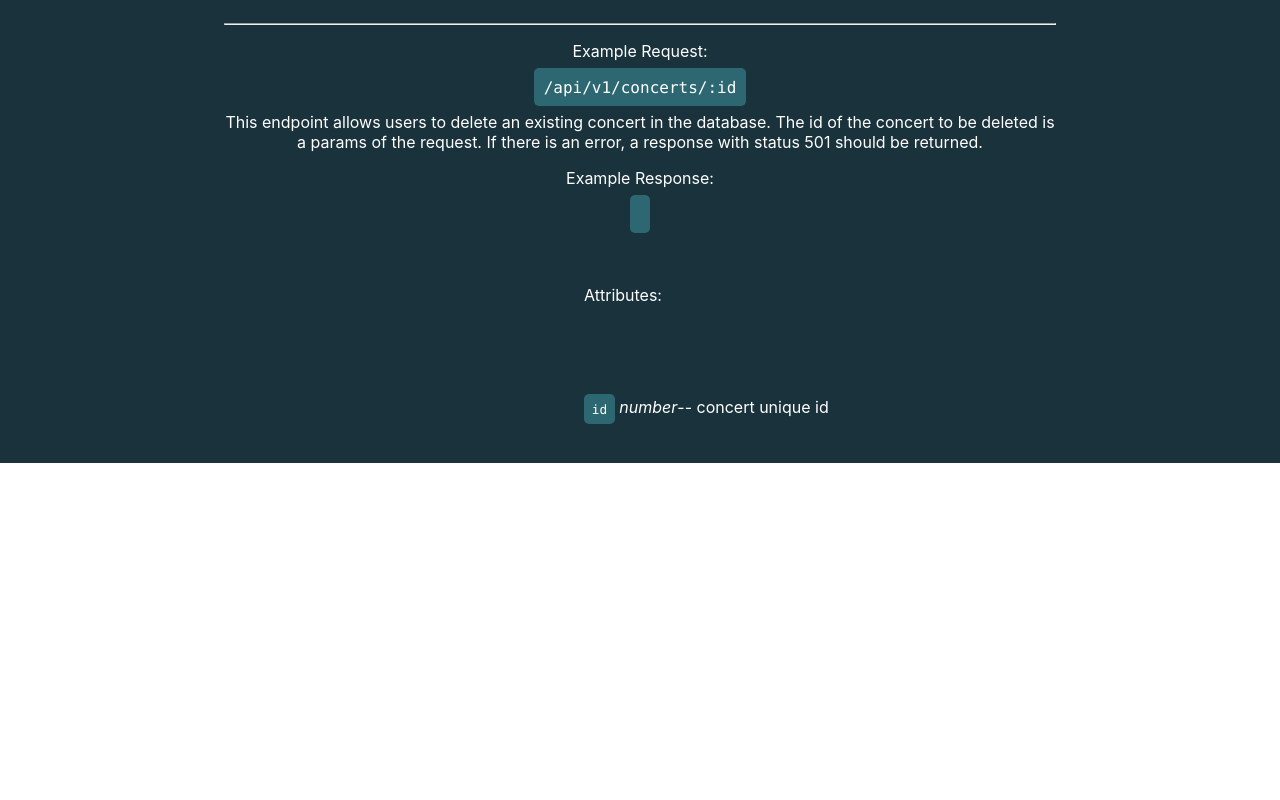
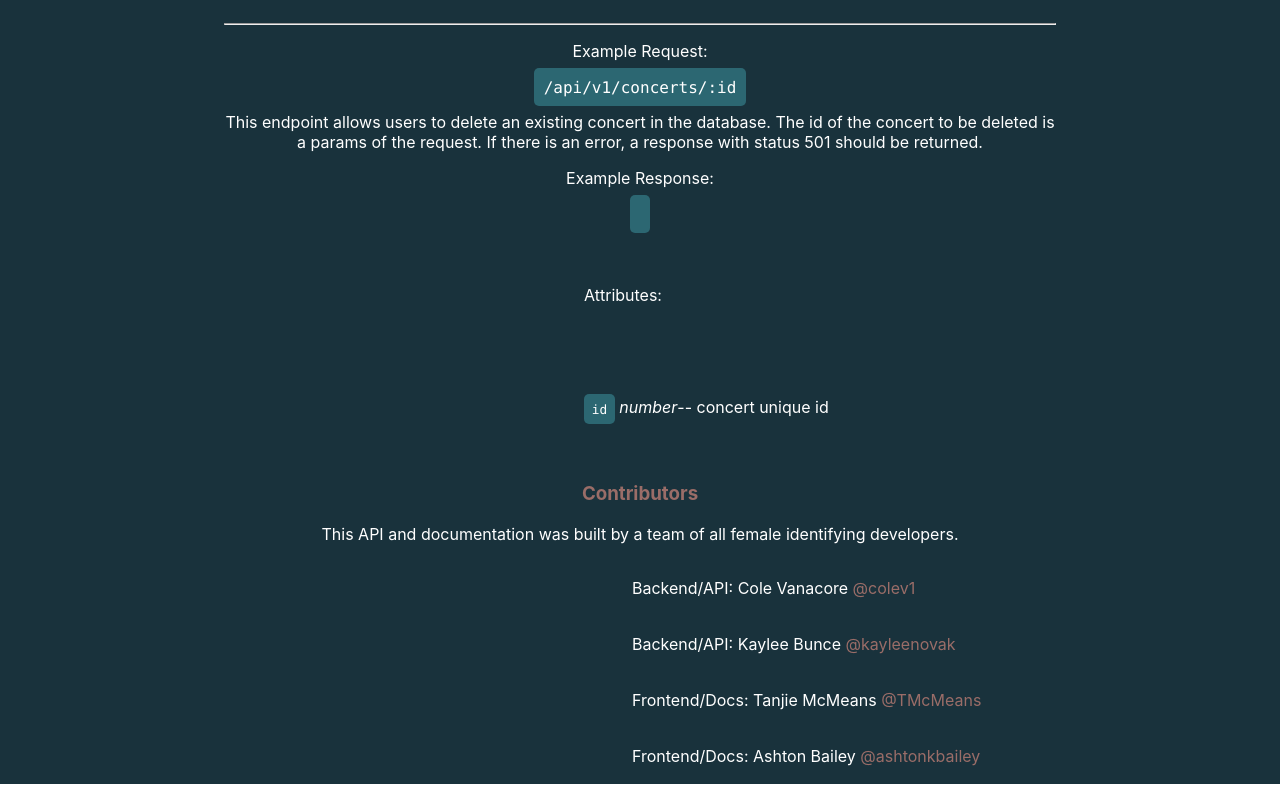
Before and after one commit to TMcMeans/byob-frontend, a React (Create React App) app: page / in a window 1280 px wide. Shown: the part 5584-6384 px from the top of the page. Before the commit the page ends 6063 px from the top, so only its background shows below. Built offline with nearby package versions, Linux system fonts and the light colour scheme.

Commit message:
Add contributors to html

```diff
--- a/src/App.css
+++ b/src/App.css
@@ -24,3 +24,12 @@ h1 {
 h3 {
   color: #9a6d68;
 }
+
+footer {
+  width: 65%;
+  margin: auto;
+}
+
+.contributors {
+  margin-left: 23em;
+}
--- a/src/App.js
+++ b/src/App.js
@@ -12,7 +12,16 @@ class App extends Component {
           <h3>The Concerts API</h3>
         </div>
         <Documentation />
-        <footer>{/* NAME AND GITHUBS OF ERRBODY*/}</footer>
+        <footer>
+          <h3>Contributors</h3>
+          <p>This API and documentation was built by a team of all female identifying developers.</p>
+          <ul className="contributors">
+            <li>Backend/API: Cole Vanacore <a href="https://github.com/colev1">@colev1</a></li>
+            <li>Backend/API: Kaylee Bunce <a href="https://github.com/kayleenovak">@kayleenovak</a></li>
+            <li>Frontend/Docs: Tanjie McMeans <a href="https://github.com/TMcMeans">@TMcMeans</a></li>
+            <li>Frontend/Docs: Ashton Bailey <a href="https://github.com/ashtonkbailey">@ashtonkbailey</a></li>
+          </ul>
+        </footer>
       </div>
     );
   }
```
